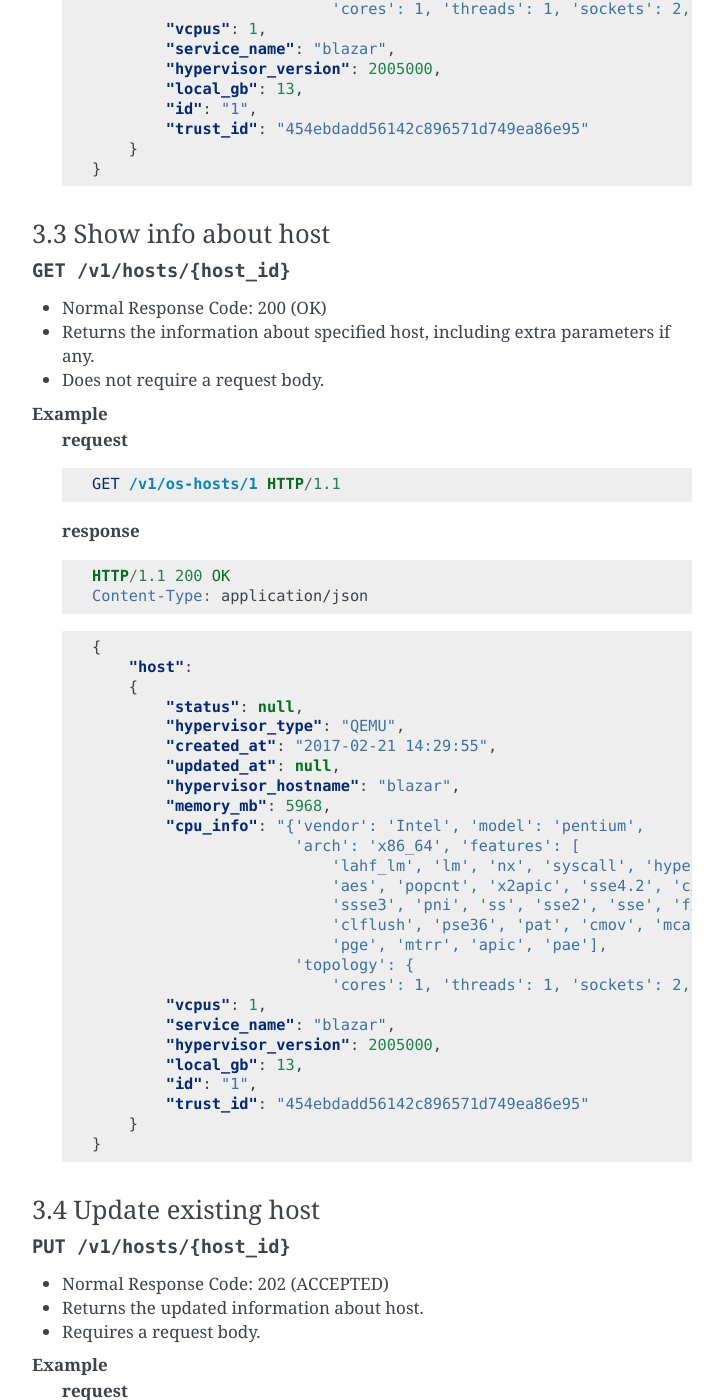
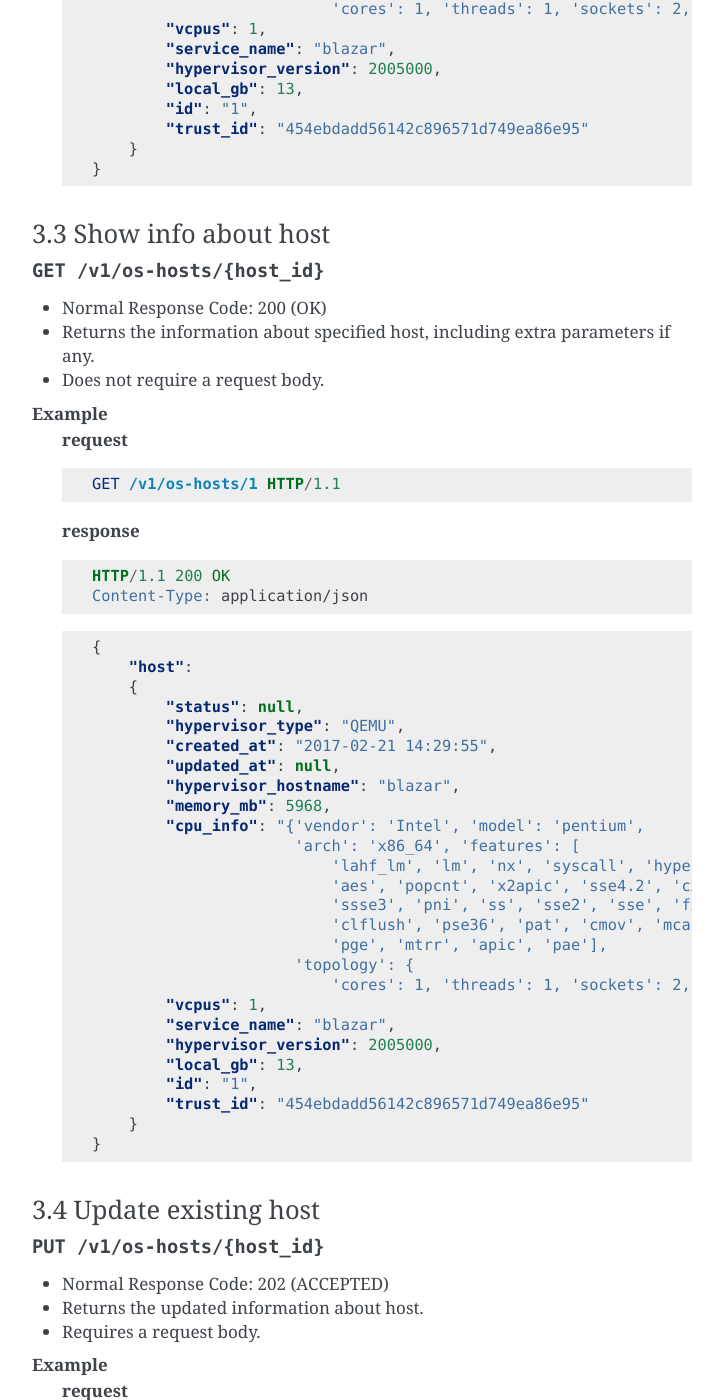
Before and after one commit to openstack/blazar, a Sphinx documentation site: the page built from doc/source/restapi/rest_api_v1.0.rst, in a window 1280 px wide and 1400 px high, scrolled down 11443 px. Shown: the whole window, without its empty margins (388-1111 px from the left). Built offline with Sphinx 7.4.7, drawn with Linux system fonts in a browser that asks for light colours; the version number could not be read and is left out; some of the changed text lies outside the part shown.

```diff
--- a/doc/source/restapi/rest_api_v1.0.rst
+++ b/doc/source/restapi/rest_api_v1.0.rst
@@ -483,7 +483,7 @@ user query.
 3.1 List all hosts
 ------------------
 
-.. http:get:: /v1/hosts
+.. http:get:: /v1/os-hosts
 
 * Normal Response Code: 200 (OK)
 * Returns the list of all hosts.
@@ -559,7 +559,7 @@ user query.
 3.2 Create host
 ---------------
 
-.. http:post:: /v1/hosts
+.. http:post:: /v1/os-hosts
 
 * Normal Response Code: 202 (ACCEPTED)
 * Returns the information about created host, including extra parameters if
@@ -618,7 +618,7 @@ user query.
 3.3 Show info about host
 ------------------------
 
-.. http:get:: /v1/hosts/{host_id}
+.. http:get:: /v1/os-hosts/{host_id}
 
 * Normal Response Code: 200 (OK)
 * Returns the information about specified host, including extra parameters if
@@ -671,7 +671,7 @@ user query.
 3.4 Update existing host
 ------------------------
 
-.. http:put:: /v1/hosts/{host_id}
+.. http:put:: /v1/os-hosts/{host_id}
 
 * Normal Response Code: 202 (ACCEPTED)
 * Returns the updated information about host.
@@ -727,7 +727,7 @@ user query.
 3.5 Delete existing host
 ------------------------
 
-.. http:delete:: /v1/hosts/{host_id}
+.. http:delete:: /v1/os-hosts/{host_id}
 
 * Normal Response Code: 204 (NO CONTENT)
 * Does not require a request body.
```
